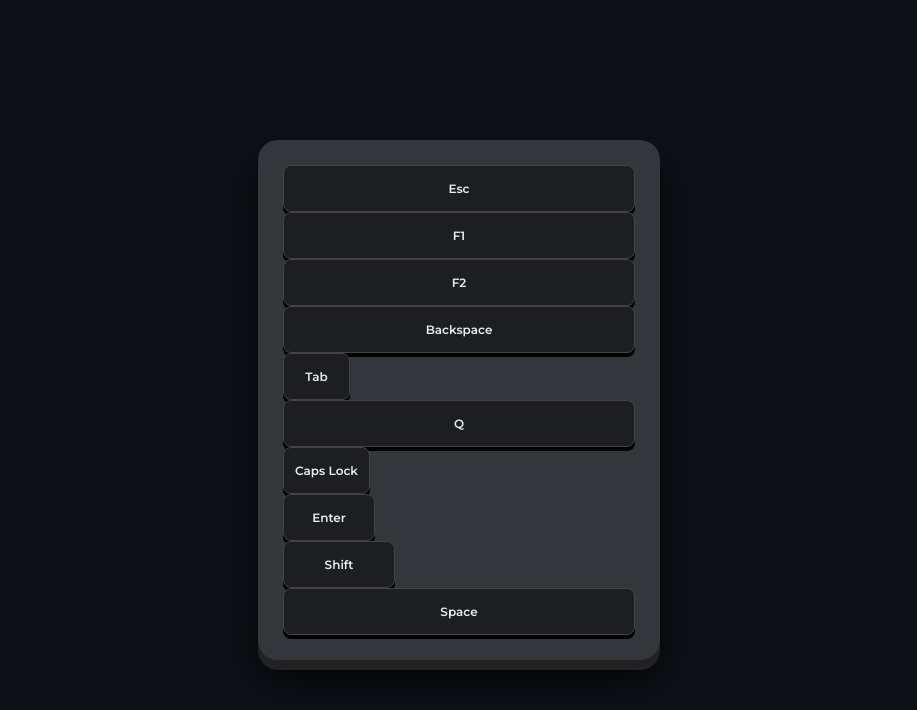
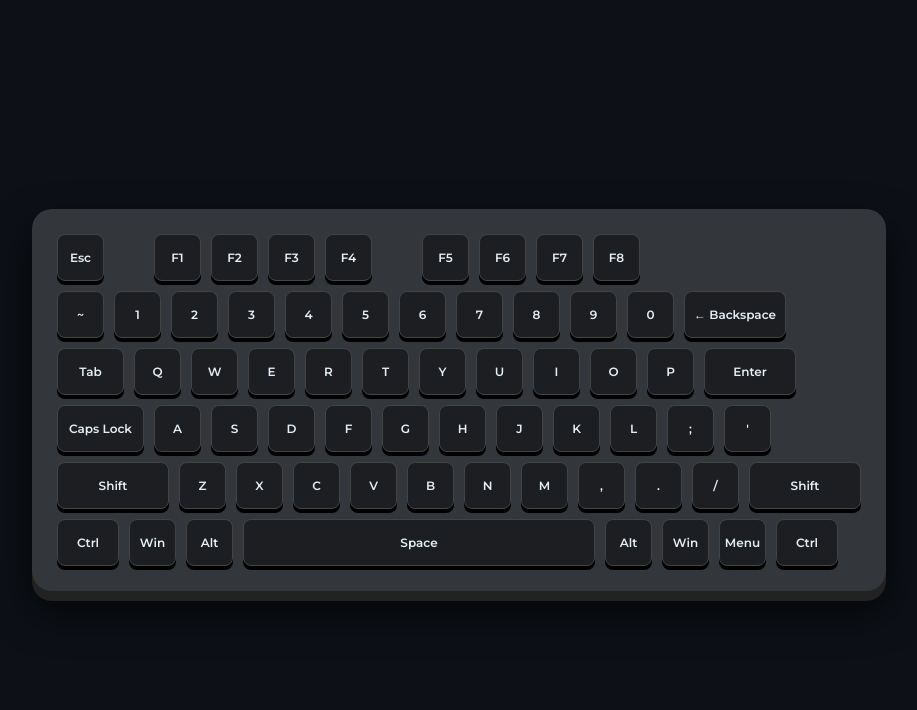
Before and after one commit to StanislavZemlyanyi/ZemlyanyiStanislavKID41Prac4, a plain HTML site: page index.html in a window 1280 px wide. Shown: the whole page, without its empty margins (181-1098 px from the left). Drawn offline with Linux system fonts and the light colour scheme.

Commit message:
refactor index

```diff
--- a/index.html
+++ b/index.html
@@ -7,18 +7,30 @@
 </head>
 <body>
     <div class="keyboard-case">
-        <div class="keyboard">
+    <div class="main-block">
+        <div class="row">
             <div class="key">Esc</div>
-            <div class="key">F1</div>
-            <div class="key">F2</div>
-            <div class="key double">Backspace</div>
-            <div class="key tab">Tab</div>
-            <div class="key letter">Q</div>
-            <div class="key capslock">Caps Lock</div>
-            <div class="key enter">Enter</div>
-            <div class="key shift">Shift</div>
-            <div class="key space">Space</div>
+            <div class="gap-small"></div>
+            <div class="key">F1</div><div class="key">F2</div><div class="key">F3</div><div class="key">F4</div>
+            <div class="gap-small"></div>
+            <div class="key">F5</div><div class="key">F6</div><div class="key">F7</div><div class="key">F8</div>
+        </div>
+        <div class="row">
+            <div class="key">~</div><div class="key">1</div><div class="key">2</div><div class="key">3</div><div class="key">4</div><div class="key">5</div><div class="key">6</div><div class="key">7</div><div class="key">8</div><div class="key">9</div><div class="key">0</div><div class="key backspace">← Backspace</div>
+        </div>
+        <div class="row">
+            <div class="key tab">Tab</div><div class="key">Q</div><div class="key">W</div><div class="key">E</div><div class="key">R</div><div class="key">T</div><div class="key">Y</div><div class="key">U</div><div class="key">I</div><div class="key">O</div><div class="key">P</div><div class="key enter">Enter</div>
+        </div>
+        <div class="row">
+            <div class="key capslock">Caps Lock</div><div class="key">A</div><div class="key">S</div><div class="key">D</div><div class="key">F</div><div class="key">G</div><div class="key">H</div><div class="key">J</div><div class="key">K</div><div class="key">L</div><div class="key">;</div><div class="key">'</div>
+        </div>
+        <div class="row">
+            <div class="key shift">Shift</div><div class="key">Z</div><div class="key">X</div><div class="key">C</div><div class="key">V</div><div class="key">B</div><div class="key">N</div><div class="key">M</div><div class="key">,</div><div class="key">.</div><div class="key">/</div><div class="key shift">Shift</div>
+        </div>
+        <div class="row">
+            <div class="key ctrl">Ctrl</div><div class="key">Win</div><div class="key">Alt</div><div class="key space">Space</div><div class="key">Alt</div><div class="key">Win</div><div class="key">Menu</div><div class="key ctrl">Ctrl</div>
         </div>
     </div>
+</div>
 </body>
 </html>
```
